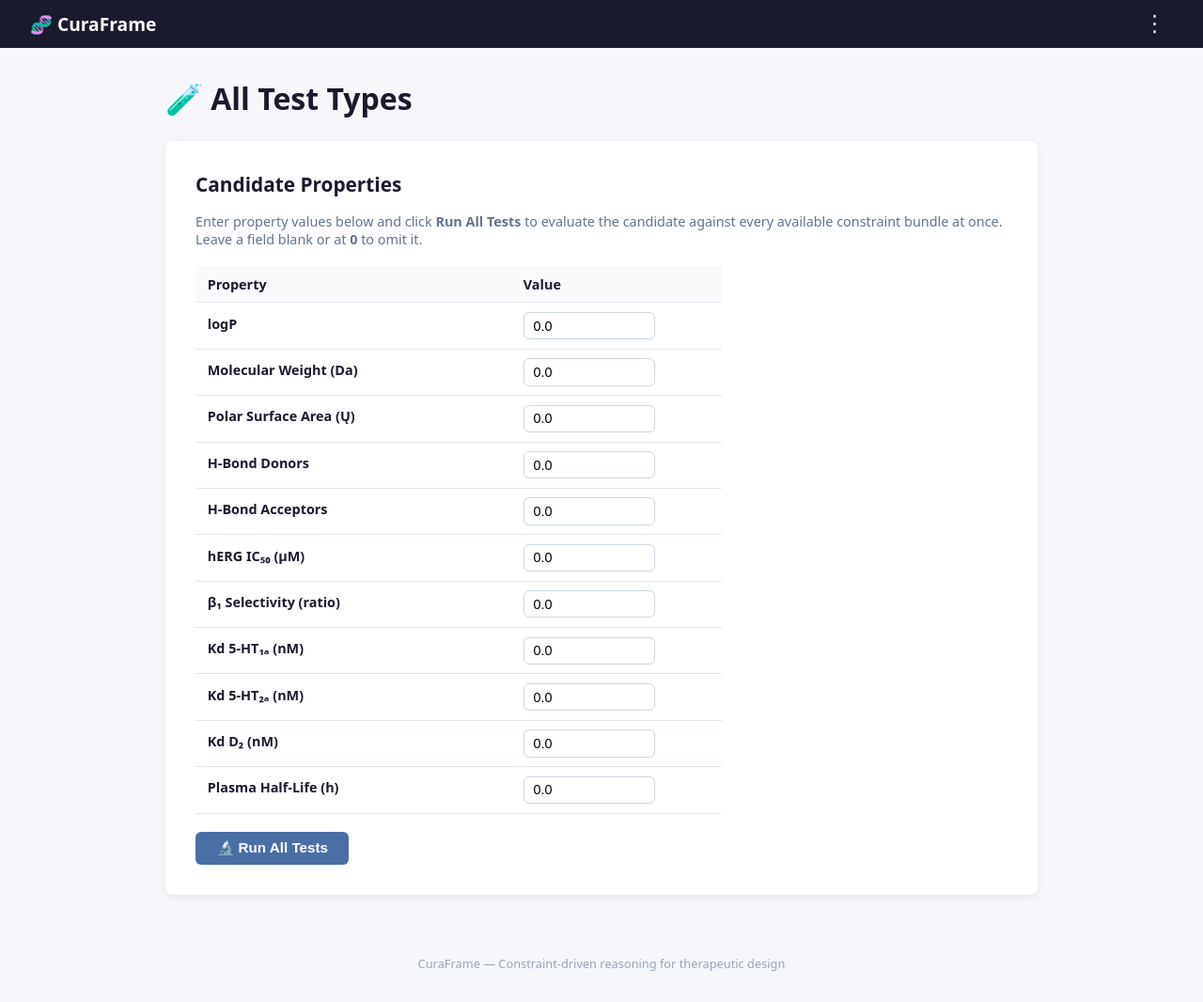
After one commit to dfeen87/CuraFrame, a FastAPI app: template apps/web/templates/form.html in a window 1280 px wide. The commit adds this page. Shown: the whole page at 94% size. Run offline with FastAPI, Linux system fonts and the light colour scheme; the template is opened without the code that fills it, so the values that code supplies are empty.

Commit message:
add /form route, form.html template, Form dropdown link (signed-in only)
Co-authored-by: dfeen87 <158860247+dfeen87@users.noreply.github.com>

```diff
--- a/apps/web/main.py
+++ b/apps/web/main.py
@@ -309,6 +309,98 @@ def create_app(db_path: Optional[str] = None) -> FastAPI:
                 },
             )
 
+    # ---- All-bundles form ------------------------------------------------
+
+    _ALL_BUNDLES = [
+        ("core-safety",  "Core Safety"),
+        ("lipinski",     "Lipinski Ro5"),
+        ("cns",          "CNS Constraints"),
+        ("cardiology",   "Cardiology-Oriented"),
+        ("cardianx",     "CardiAnx Dual-Domain"),
+        ("oncology",     "Oncology"),
+        ("anti-infective", "Anti-Infective"),
+        ("metabolic-disease", "Metabolic Disease"),
+    ]
+
+    @app.get("/form", response_class=HTMLResponse)
+    async def form_get(
+        request: Request,
+        session: Optional[str] = Cookie(default=None),
+    ):
+        user = _current_user(session)
+        if not user:
+            return RedirectResponse("/login", status_code=status.HTTP_302_FOUND)
+        return templates.TemplateResponse(
+            request, "form.html", {"user": user, "results": None, "error": None}
+        )
+
+    @app.post("/form", response_class=HTMLResponse)
+    async def form_post(
+        request: Request,
+        session: Optional[str] = Cookie(default=None),
+        logP: Optional[float] = Form(default=None),
+        hERG_IC50: Optional[float] = Form(default=None),
+        beta1_selectivity: Optional[float] = Form(default=None),
+        molecular_weight: Optional[float] = Form(default=None),
+        polar_surface_area: Optional[float] = Form(default=None),
+        hydrogen_bond_donors: Optional[float] = Form(default=None),
+        hydrogen_bond_acceptors: Optional[float] = Form(default=None),
+        Kd_5HT1A: Optional[float] = Form(default=None),
+        Kd_5HT2A: Optional[float] = Form(default=None),
+        Kd_D2: Optional[float] = Form(default=None),
+        plasma_half_life: Optional[float] = Form(default=None),
+    ):
+        user = _current_user(session)
+        if not user:
+            return RedirectResponse("/login", status_code=status.HTTP_302_FOUND)
+
+        from cura_frame import Candidate
+        from cura_frame.cli import evaluate_candidate
+
+        _all_props = {
+            "logP": logP,
+            "hERG_IC50": hERG_IC50,
+            "beta1_selectivity": beta1_selectivity,
+            "molecular_weight": molecular_weight,
+            "polar_surface_area": polar_surface_area,
+            "hydrogen_bond_donors": hydrogen_bond_donors,
+            "hydrogen_bond_acceptors": hydrogen_bond_acceptors,
+            "Kd_5HT1A": Kd_5HT1A,
+            "Kd_5HT2A": Kd_5HT2A,
+            "Kd_D2": Kd_D2,
+            "plasma_half_life": plasma_half_life,
+        }
+        properties = {k: v for k, v in _all_props.items() if v is not None}
+        values = {k: v for k, v in _all_props.items() if v is not None}
+
+        results = []
+        try:
+            candidate = Candidate(name="form_all_tests", properties=properties)
+            for bundle_key, bundle_label in _ALL_BUNDLES:
+                result = evaluate_candidate(
+                    candidate=candidate,
+                    bundle_name=bundle_key,
+                    population=None,
+                    strict=False,
+                )
+                results.append({
+                    "label": bundle_label,
+                    "status": result.status.value,
+                    "violations": result.violations,
+                })
+        except Exception as exc:  # noqa: BLE001
+            return templates.TemplateResponse(
+                request,
+                "form.html",
+                {"user": user, "results": None, "error": str(exc), "values": values},
+            )
+
+        return templates.TemplateResponse(
+            request,
+            "form.html",
+            {"user": user, "results": results, "error": None, "values": values},
+        )
+
     # ---- Log recording ---------------------------------------------------
 
     @app.post("/logs/record", response_class=HTMLResponse)
--- a/apps/web/templates/base.html
+++ b/apps/web/templates/base.html
@@ -100,10 +100,12 @@
     <button class="menu-btn" onclick="document.getElementById('dropdownMenu').classList.toggle('open')" aria-label="Menu" aria-haspopup="true">⋮</button>
     <div class="dropdown-menu" id="dropdownMenu" role="menu">
       <a href="#" role="menuitem">About</a>
+      {% if user is defined and user %}
+      <a href="/form" role="menuitem">Form</a>
       <hr class="divider">
-      {% if user is defined and user %}
       <a href="/logout" role="menuitem">Sign out</a>
       {% else %}
+      <hr class="divider">
       <a href="/login" role="menuitem">Sign in…</a>
       {% endif %}
     </div>
--- /dev/null
+++ b/apps/web/templates/form.html
@@ -0,0 +1,93 @@
+{% extends "base.html" %}
+{% block title %}All Tests — CuraFrame{% endblock %}
+
+{% block content %}
+<h1 style="margin-bottom:1.5rem">🧪 All Test Types</h1>
+
+<div class="card">
+  <h2>Candidate Properties</h2>
+  <p style="color:#64748b;margin-bottom:1.2rem;font-size:.9rem">
+    Enter property values below and click <strong>Run All Tests</strong> to evaluate
+    the candidate against every available constraint bundle at once.
+    Leave a field blank or at <strong>0</strong> to omit it.
+  </p>
+
+  <form id="form-all" method="post" action="/form">
+    <table style="width:100%;max-width:560px">
+      <thead>
+        <tr>
+          <th style="width:60%">Property</th>
+          <th>Value</th>
+        </tr>
+      </thead>
+      <tbody>
+        {% set fields = [
+          ("logP",                   "logP",                   "logP",                   "0.01"),
+          ("molecular_weight",       "Molecular Weight (Da)",  "molecular_weight",       "0.1"),
+          ("polar_surface_area",     "Polar Surface Area (Ų)", "polar_surface_area",     "0.1"),
+          ("hydrogen_bond_donors",   "H-Bond Donors",          "hydrogen_bond_donors",   "1"),
+          ("hydrogen_bond_acceptors","H-Bond Acceptors",       "hydrogen_bond_acceptors","1"),
+          ("hERG_IC50",              "hERG IC₅₀ (μM)",         "hERG_IC50",              "0.01"),
+          ("beta1_selectivity",      "β₁ Selectivity (ratio)", "beta1_selectivity",      "0.1"),
+          ("Kd_5HT1A",               "Kd 5-HT₁ₐ (nM)",        "Kd_5HT1A",               "0.1"),
+          ("Kd_5HT2A",               "Kd 5-HT₂ₐ (nM)",        "Kd_5HT2A",               "0.1"),
+          ("Kd_D2",                  "Kd D₂ (nM)",             "Kd_D2",                  "0.1"),
+          ("plasma_half_life",       "Plasma Half-Life (h)",   "plasma_half_life",       "0.1"),
+        ] %}
+        {% for fname, flabel, finput, fstep in fields %}
+        <tr>
+          <td><label for="{{ finput }}" style="font-weight:600;font-size:.9rem">{{ flabel }}</label></td>
+          <td>
+            <input type="number" id="{{ finput }}" name="{{ finput }}" step="{{ fstep }}"
+                   value="{{ values[fname] if values is defined and fname in values else '0.0' }}"
+                   style="width:140px;padding:.35rem .6rem;border:1px solid #cbd5e1;border-radius:6px;font-size:.9rem" />
+          </td>
+        </tr>
+        {% endfor %}
+      </tbody>
+    </table>
+
+    <div style="margin-top:1.2rem">
+      <button type="submit" class="btn btn-primary">🔬 Run All Tests</button>
+    </div>
+  </form>
+</div>
+
+{% if error %}
+<div class="alert alert-error">{{ error }}</div>
+{% endif %}
+
+{% if results %}
+<div class="card">
+  <h2>Results — All Bundles</h2>
+  <table>
+    <thead>
+      <tr>
+        <th>Bundle</th>
+        <th>Status</th>
+        <th>Violations</th>
+      </tr>
+    </thead>
+    <tbody>
+      {% for row in results %}
+      <tr>
+        <td><strong>{{ row.label }}</strong></td>
+        <td>
+          <span class="badge badge-{{ row.status }}">{{ row.status }}</span>
+        </td>
+        <td style="font-size:.85rem;color:#475569">
+          {% if row.violations %}
+            {% for v in row.violations %}
+              <div>{{ v.constraint }}: {{ v.observed }} (limit {{ v.threshold }})</div>
+            {% endfor %}
+          {% else %}
+            —
+          {% endif %}
+        </td>
+      </tr>
+      {% endfor %}
+    </tbody>
+  </table>
+</div>
+{% endif %}
+{% endblock %}
```
Also changed, not shown: tests/test_web.py (+59 -0 lines).
